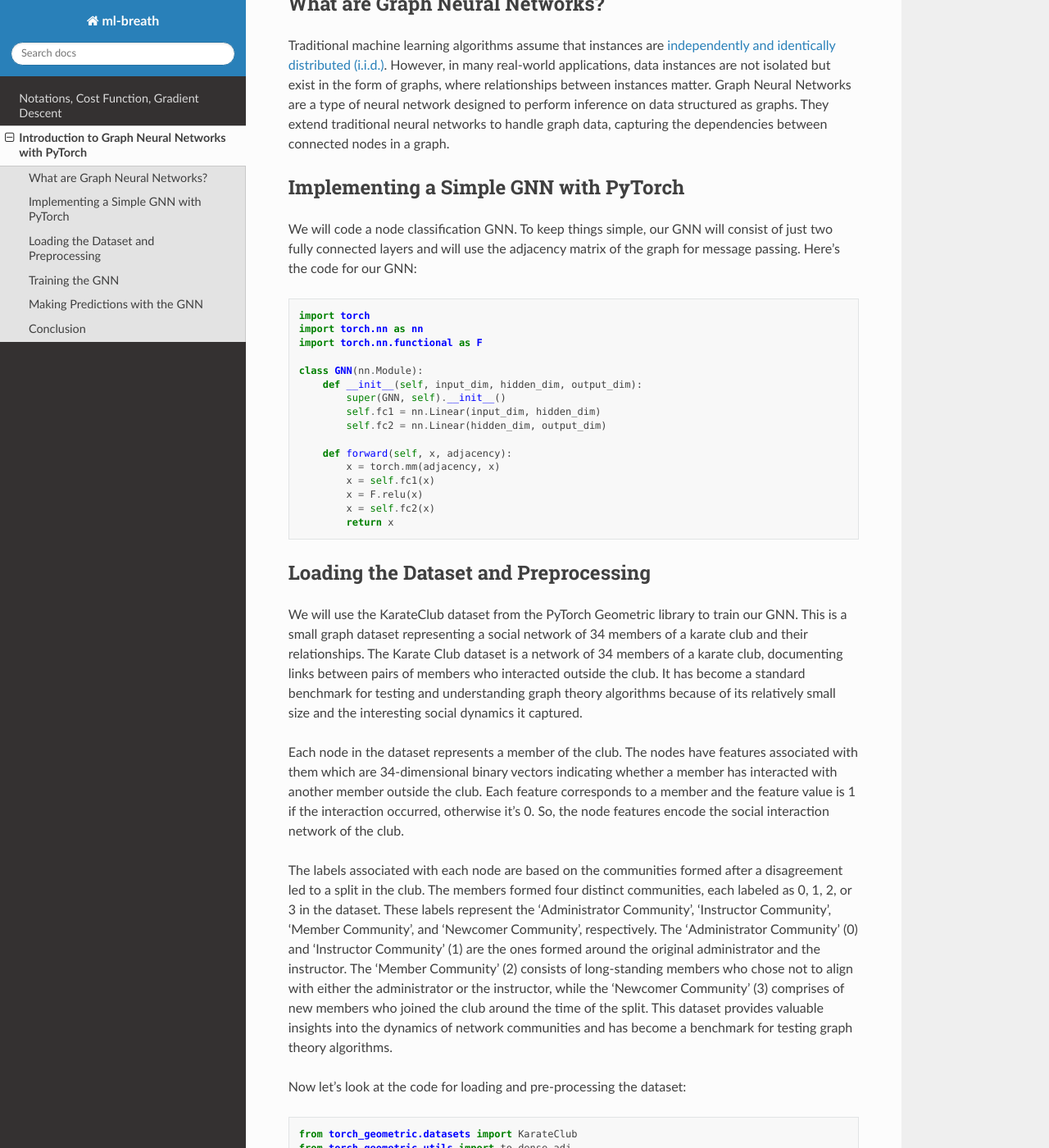
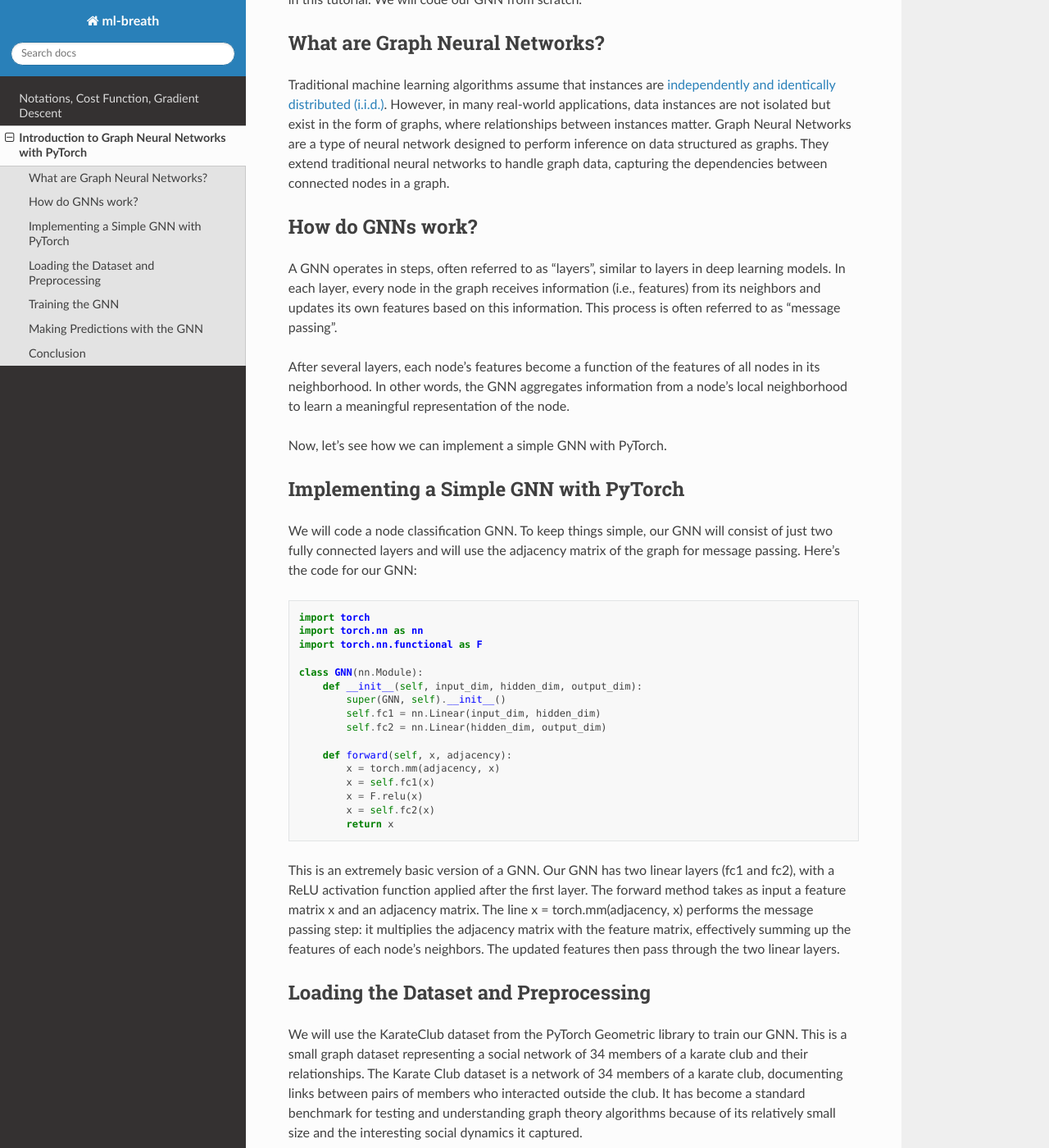
Before and after one commit to rhasan/ml-breadth, a Sphinx documentation site: the page built from docs/ch-gnn.rst, in a window 1280 px wide and 1400 px high, scrolled down 852 px. Shown: the whole window at 82% size. Built offline with Sphinx 7.4.7 and the Read the Docs theme 2.0.0, drawn with Linux system fonts in a browser that asks for light colours; some of the changed text lies outside the part shown.

Commit message:
GNN texts elaborated

```diff
--- a/docs/ch-gnn.rst
+++ b/docs/ch-gnn.rst
@@ -22,6 +22,14 @@ What are Graph Neural Networks?
 Traditional machine learning algorithms assume that instances are `independently and identically distributed (i.i.d.) <https://en.wikipedia.org/wiki/Independent_and_identically_distributed_random_variables>`_. However, in many real-world applications, data instances are not isolated but exist in the form of graphs, where relationships between instances matter.
 Graph Neural Networks are a type of neural network designed to perform inference on data structured as graphs. They extend traditional neural networks to handle graph data, capturing the dependencies between connected nodes in a graph.
 
+How do GNNs work?
+------------------------------------
+A GNN operates in steps, often referred to as "layers", similar to layers in deep learning models. In each layer, every node in the graph receives information (i.e., features) from its neighbors and updates its own features based on this information. This process is often referred to as "message passing".
+
+After several layers, each node's features become a function of the features of all nodes in its neighborhood. In other words, the GNN aggregates information from a node's local neighborhood to learn a meaningful representation of the node.
+
+Now, let's see how we can implement a simple GNN with PyTorch.
+
 Implementing a Simple GNN with PyTorch
 ------------------------------------
 We will code a node classification GNN. To keep things simple, our GNN will consist of just two fully connected layers and will use the adjacency matrix of the graph for message passing. Here's the code for our GNN:
@@ -44,6 +52,10 @@ We will code a node classification GNN. To keep things simple, our GNN will cons
             x = F.relu(x)
             x = self.fc2(x)
             return x
+
+This is an extremely basic version of a GNN. Our GNN has two linear layers (fc1 and fc2), with a ReLU activation function applied after the first layer. The forward method takes as input a feature matrix x and an adjacency matrix. The line x = torch.mm(adjacency, x) performs the message passing step: it multiplies the adjacency matrix with the feature matrix, effectively summing up the features of each node's neighbors. The updated features then pass through the two linear layers.
+
+
 
 Loading the Dataset and Preprocessing
 ------------------------------------
@@ -70,6 +82,8 @@ Now let's look at the code for loading and pre-processing the dataset:
 
     # Get the adjacency matrix
     adjacency = to_dense_adj(dataset[0].edge_index)[0]
+
+We use the to_dense_adj function from PyG to convert the edge index tensor to a dense adjacency matrix. As we mention before, the KarateClub dataset has 34 nodes, each with a 34-dimensional one-hot encoded feature vector, and 4 classes. Our GNN model uses these as the input dimension and output dimension, respectively.
 
 Training the GNN
 ----------------
```
